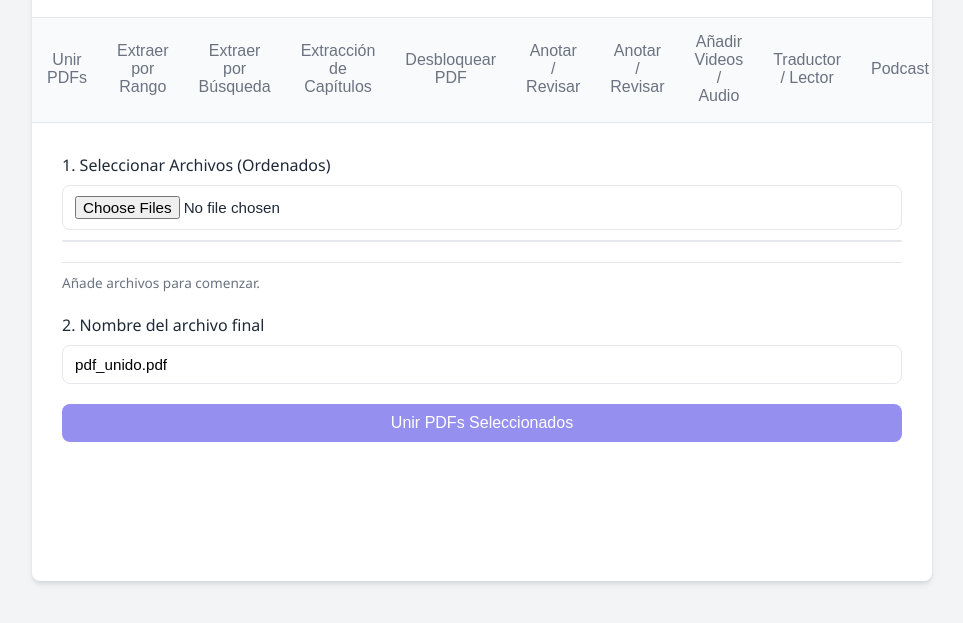
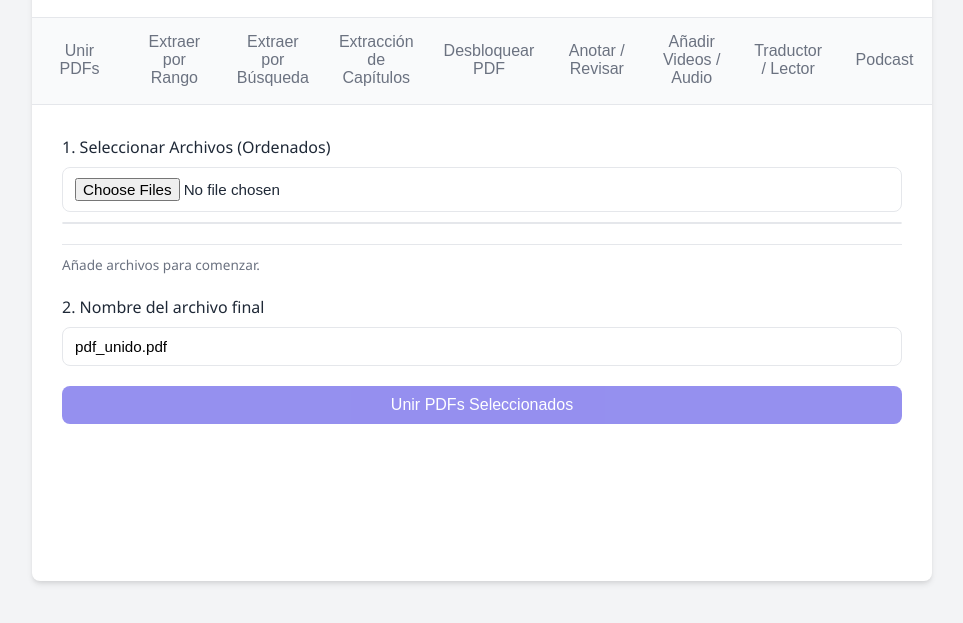
Before and after one commit to jestrada2020/ManejoPdfPersonalV1, a website: page index.html in a window 1280 px wide. Shown: the part 79-702 px from the top of the page, without its empty margins (158-1121 px from the left). Drawn offline with Linux system fonts and the light colour scheme; a script that the page names is missing.

Commit message:
Add files via upload

```diff
--- a/index.html
+++ b/index.html
@@ -462,7 +462,6 @@
             <button class="tab-btn" onclick="switchTab('search')">Extraer por Búsqueda</button>
             <button class="tab-btn" onclick="switchTab('chapters')">Extracción de Capítulos</button>
             <button class="tab-btn" onclick="switchTab('unlock')">Desbloquear PDF</button>
-            <button class="tab-btn" onclick="switchTab('annotate')">Anotar / Revisar</button>
             <button class="tab-btn" onclick="switchTab('annotate')">Anotar / Revisar</button>
             <button class="tab-btn" onclick="switchTab('media')">Añadir Videos / Audio</button>
             <button class="tab-btn" onclick="switchTab('translate')">Traductor / Lector</button>
```
Lines whose indentation alone changed are shown as unchanged.
